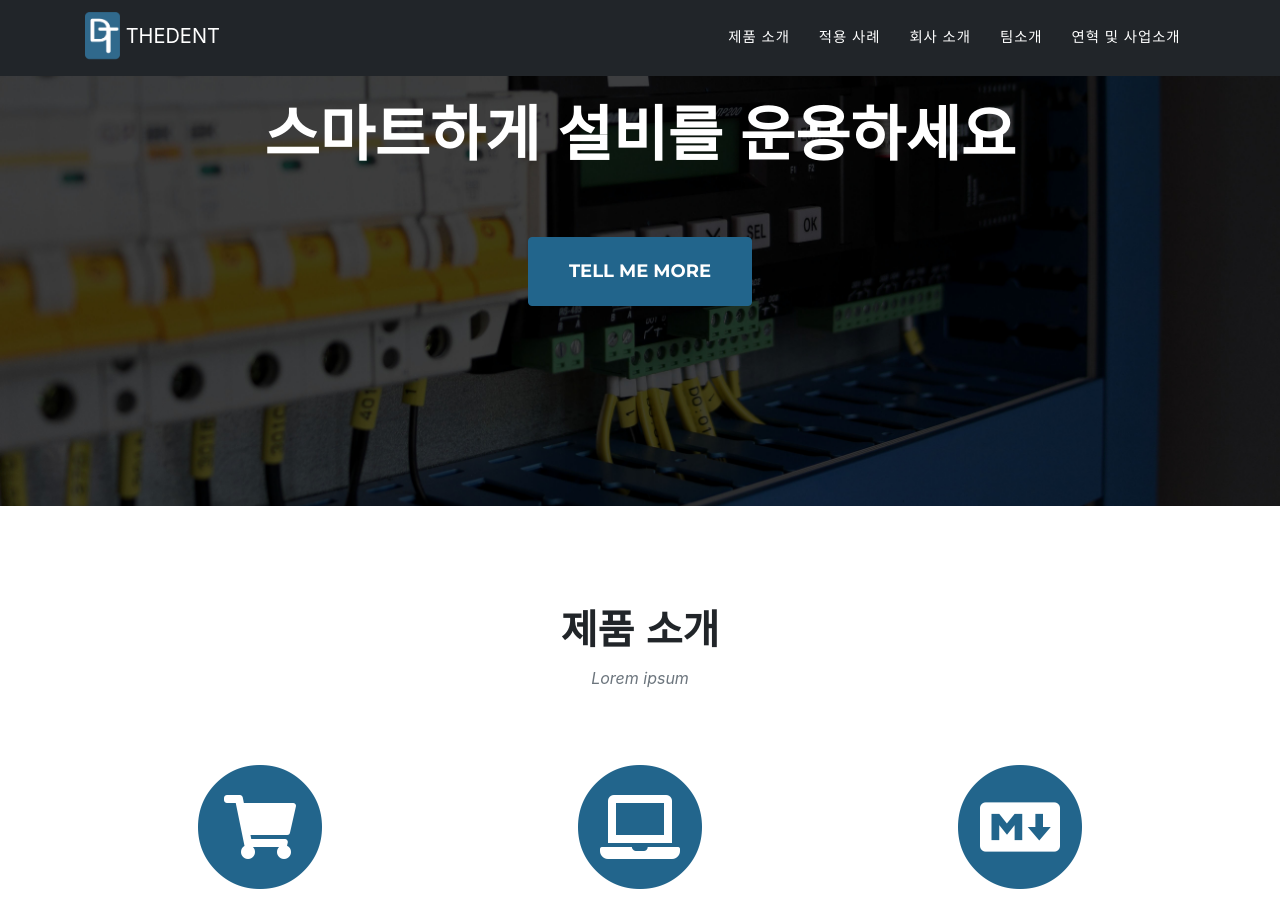
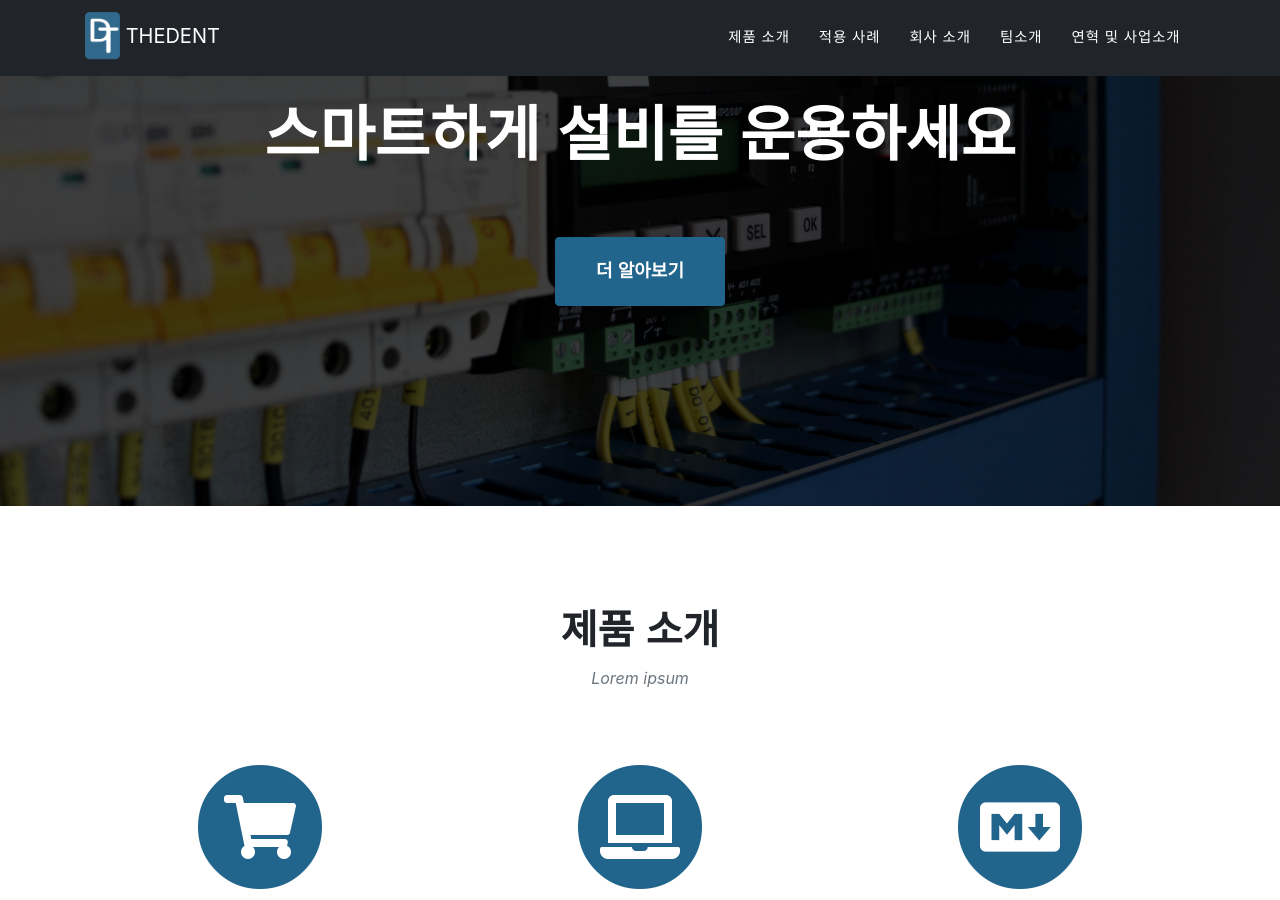
Before and after one commit to thedent-kr/thedent-kr.github.io, a Jekyll site: the page built from index.md, in a window 1280 px wide and 900 px high, scrolled down 336 px. Built offline with Jekyll 4.4.1, drawn with Linux system fonts in a browser that asks for light colours; some web fonts are replaced.

Commit message:
Update tell me more button

```diff
--- a/_data/sitetext.yml
+++ b/_data/sitetext.yml
@@ -148,7 +148,7 @@ ko: &DEFAULT_KO
     title: 이제는 비싸고 복잡한 PLC에서 벗어나세요
     text: "스마트 컨트롤러를 통해 \ \n
            스마트하게 설비를 운용하세요"
-    button: Tell Me More
+    button: 더 알아보기
     buttonlink: "#services"
 
   services:
```
